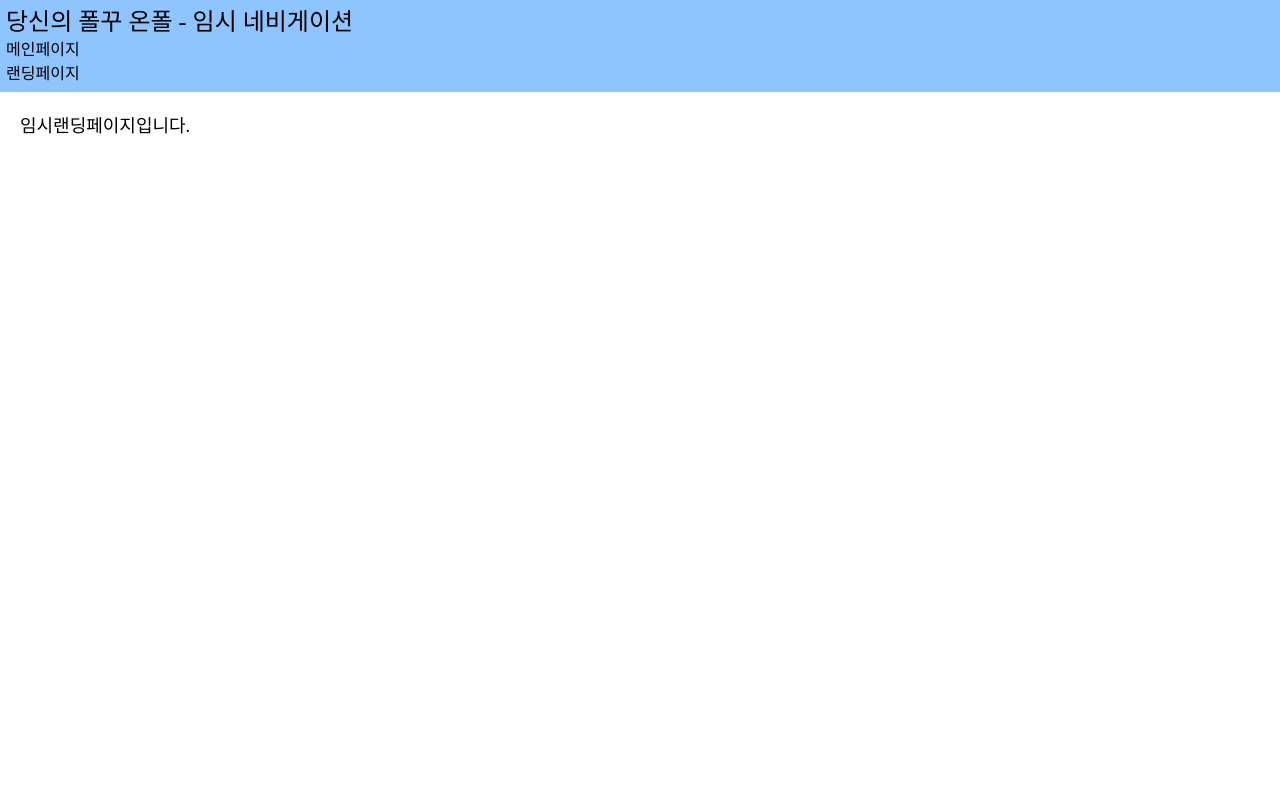
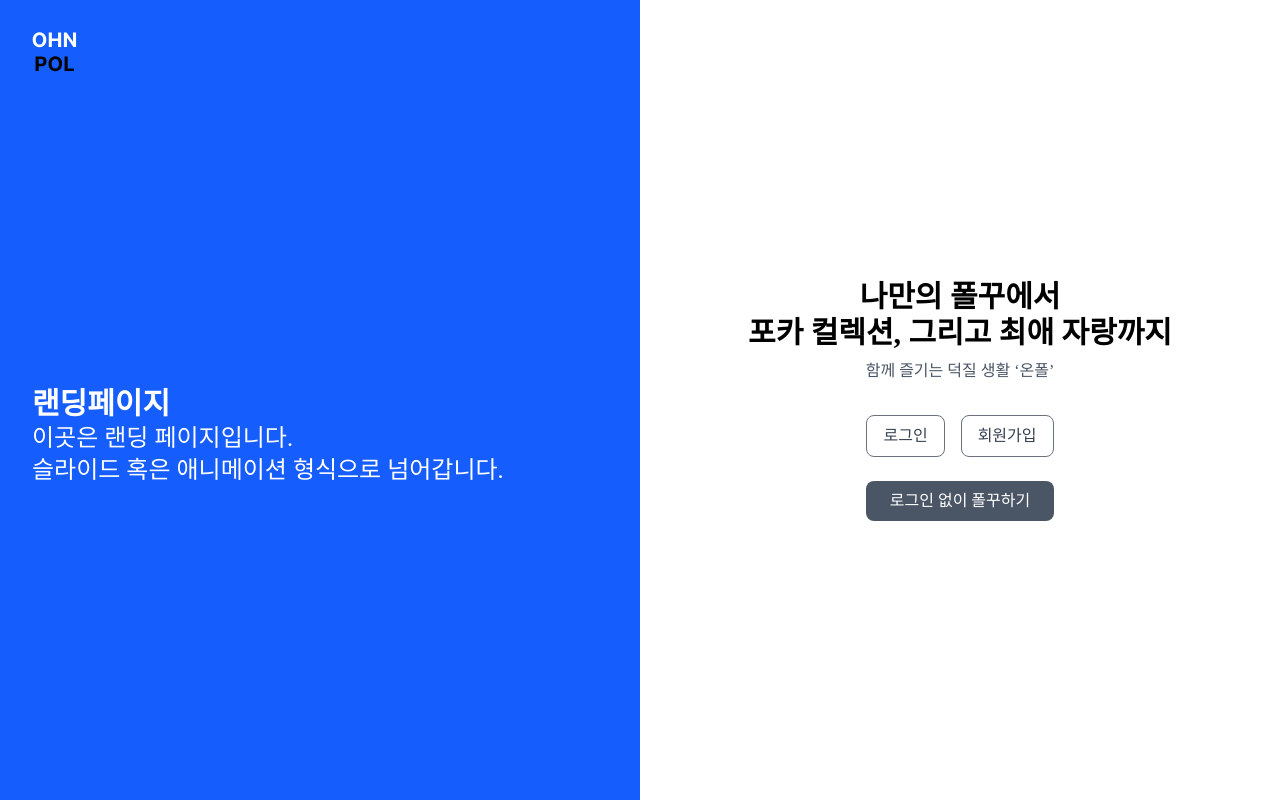
Before and after one commit to jz-project/ohnpol-v2-frontend, a React (Vite) app: page / in a window 1280 px wide. Built offline with nearby package versions, Linux system fonts and the light colour scheme; a web font is replaced by a local one.

Commit message:
[Feat] 랜딩페이지 UI 퍼블리싱

```diff
--- a/src/app.tsx
+++ b/src/app.tsx
@@ -1,30 +1,14 @@
 import { BrowserRouter, Route, Routes } from 'react-router';
 import OhnpolLayout from './layouts/common/layout';
 import MainPage from './pages/main/page';
+import LandingPage from './pages/landing/page';
 
 function App() {
   return (
     <>
-      {location.pathname == '/' ? (
-        <>
-          <div className="flex flex-col bg-blue-300 p-1.5">
-            <h1 className="text-2xl">당신의 폴꾸 온폴 - 임시 네비게이션</h1>
-            <ul>
-              <li>
-                <a href="/main" className="">
-                  메인페이지
-                </a>
-              </li>
-              <li>
-                <a href="/">랜딩페이지</a>
-              </li>
-            </ul>
-          </div>
-          <h2 className="p-5 text-lg">임시랜딩페이지입니다.</h2>
-        </>
-      ) : null}
       <BrowserRouter basename={import.meta.env.BASE_URL}>
         <Routes>
+          <Route path="/" element={<LandingPage />} />
           <Route path="/main" element={<OhnpolLayout />}>
             <Route index Component={MainPage}></Route>
           </Route>
--- /dev/null
+++ b/src/pages/landing/page.tsx
@@ -0,0 +1,57 @@
+function LandingPage() {
+  return (
+    <div className="flex w-full h-screen min-w-[1000px]">
+      {/* 왼쪽 */}
+      <div className="flex flex-col w-1/2 h-full p-8 bg-blue-600">
+        <header className="flex h-20">
+          <div className="h-full">
+            <img src="/ohnpol_v2.svg" alt="Onpol Logo" className="h-10"/>
+          </div>
+        </header>
+        <div className="flex flex-col items-left justify-center w-full h-full">
+          <div className="text-white">
+            <h1 className="text-3xl font-bold">랜딩페이지</h1>
+            <h1 className="text-2xl font-medium">이곳은 랜딩 페이지입니다.</h1>
+            <h1 className="text-2xl font-medium">슬라이드 혹은 애니메이션 형식으로 넘어갑니다.</h1>
+          </div>
+        </div>
+      </div>
+
+      {/* 오른쪽 */}
+      <div className="flex flex-col w-1/2 h-full p-8">
+        <div className="flex flex-col items-center justify-center w-full h-full">
+          <div className="text-center">
+            <h1 className="text-3xl font-bold">
+              나만의 폴꾸에서<br />
+              포카 컬렉션, 그리고 최애 자랑까지
+            </h1>
+            <p className="mt-2 text-gray-600">함께 즐기는 덕질 생활 ‘온폴’</p>
+            <div className="mt-6">
+              <button
+                // onClick={}
+                className="m-2 px-4 py-2 border border-gray-500 rounded-lg bg-white text-gray-700 hover:brightness-90 active:brightness-75"
+              >
+                로그인
+              </button>
+              <button
+                // onClick={}
+                className="m-2 px-4 py-2 border border-gray-500 rounded-lg bg-white text-gray-700 hover:brightness-90 active:brightness-75"
+              >
+                회원가입
+              </button>
+            </div>
+            <div className="mt-4">
+              <button
+                className="px-6 py-2 bg-gray-600 text-white rounded-lg"
+              >
+                로그인 없이 폴꾸하기
+              </button>
+            </div>
+          </div>
+        </div>
+      </div>
+    </div>
+  );
+}
+
+export default LandingPage;
```
Also changed, not shown: public/ohnpol_v2.svg (added), 1 other file (tests, documents, lock files or other folders).
